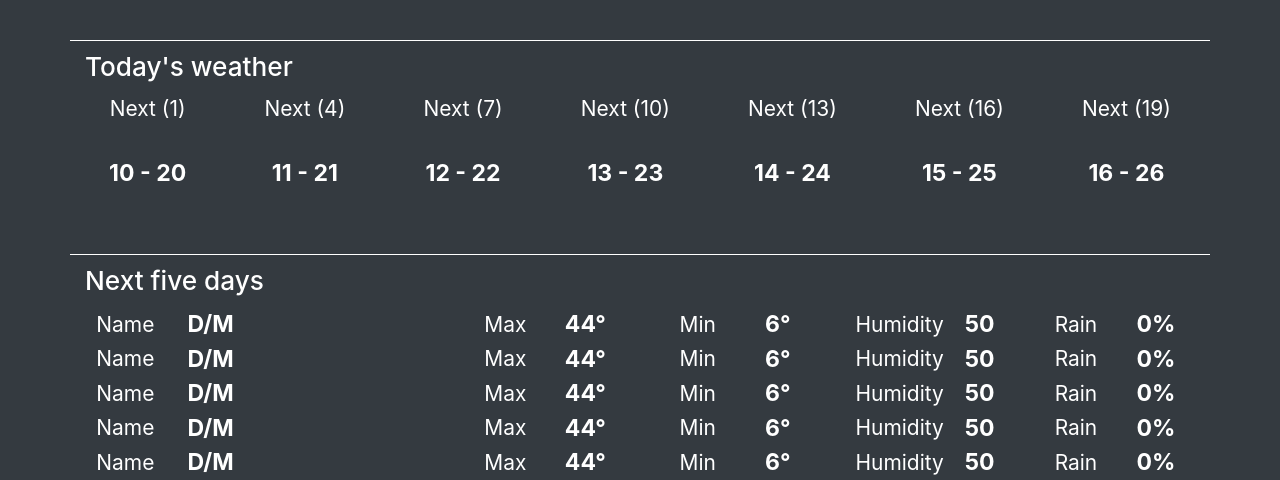
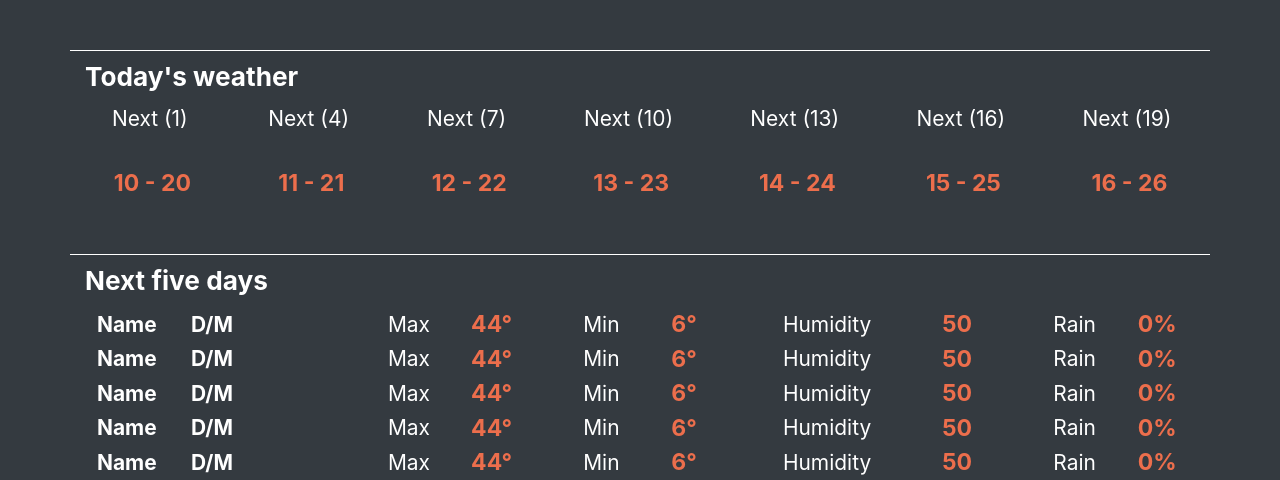
Before and after one commit to LGA-dev/weather-app, a website: page app/index.html in a window 1280 px wide. Shown: the part 320-800 px from the top of the page. Drawn offline with Linux system fonts and the light colour scheme.

Commit message:
Misc fixes on UI

```diff
--- a/app/index.html
+++ b/app/index.html
@@ -18,9 +18,9 @@
       <div class="col-12">
         <div class="current-location row">
           <!-- Location name -->
-          <div class="current-location__name col-12 font-size-1">City</div>
+          <h4 class="current-location__name col-12 font-weight-bold">City</h4>
           <!-- Location date -->
-          <div class="current-location__date col-12 font-size-1">Date</div>
+          <p class="current-location__date col-12 font-weight-bold">Date</p>
         </div>
       </div>
 
@@ -108,7 +108,7 @@
         <div class="hourly-forecast row d-flex justify-content-around">
           <!-- Section title -->
           <div class="hourly-forecast__title col-12 d-flex justify-content-left align-items-center border-top border-white">
-            <h5 class="mt-2">Today's weather</h5>
+            <h5 class="mt-2 font-weight-bold">Today's weather</h5>
           </div>
 
           <!-- Next (1) hour forecast card -->
@@ -209,13 +209,13 @@
         <div class="next-3-days-forecast row d-flex justify-content-around">
           <!-- Section title -->
           <div class="next-3-days-forecast__title col-12 d-flex justify-content-center align-items-center mb-2">
-            <h5 class="my-2">Next three days</h5>
+            <h5 class="my-2 font-weight-bold">Next three days</h5>
           </div>
 
           <!-- Next (1) day forecast card -->
           <div class="next-3-days-forecast__content-container col-3 p-0 d-flex flex-column justify-content-around align-items-center">
             <!-- Next (1) day -->
-            <div class="next-3-days-forecast__next-1-day--name my-1">Mon</div>
+            <div class="next-3-days-forecast__next-1-day--name my-1 font-weight-bold">Mon</div>
             <!-- Next (1) forecast icon -->
             <!-- <img class="next-3-days-forecast__icon" src="https://via.placeholder.com/50x50" alt="" srcset=""> -->
             <div class="next-3-days-forecast__icon_container">
@@ -228,7 +228,7 @@
           <!-- Next (2) day forecast card -->
           <div class="next-3-days-forecast__content-container col-3 p-0 d-flex flex-column justify-content-around align-items-center">
             <!-- Next (2) day -->
-            <div class="next-3-days-forecast__next-2-day--name my-1">Tue</div>
+            <div class="next-3-days-forecast__next-2-day--name my-1 font-weight-bold">Tue</div>
             <!-- Next (2) forecast icon -->
             <!-- <img class="next-3-days-forecast__icon" src="https://via.placeholder.com/50x50" alt="" srcset=""> -->
             <div class="next-3-days-forecast__icon_container">
@@ -241,7 +241,7 @@
           <!-- Next (3) day forecast card -->
           <div class="next-3-days-forecast__content-container col-3 p-0 d-flex flex-column justify-content-around align-items-center">
             <!-- Next (3) day -->
-            <div class="next-3-days-forecast__next-3-day--name my-1">Wed</div>
+            <div class="next-3-days-forecast__next-3-day--name my-1 font-weight-bold">Wed</div>
             <!-- Next (3) forecast icon -->
             <!-- <img class="next-3-days-forecast__icon" src="https://via.placeholder.com/50x50" alt="" srcset=""> -->
             <div class="next-3-days-forecast__icon_container">
@@ -258,18 +258,18 @@
       <div class="col-12">
         <div class="next-5-days-forecast row d-flex justify-content-around">
           <!-- Section title -->
-          <div class="next-5-days-forecast__title col-12 d-flex justify-content-left align-items-center  font-size-1 border-top border-white">
-            <h5 class="mt-2">Next five days</h5>
+          <div class="next-5-days-forecast__title col-12 d-flex justify-content-left align-items-center border-top border-white">
+            <h5 class="mt-2 font-weight-bold">Next five days</h5>
           </div>
 
           <!-- Next (1) day forecast card -->
             <!-- Next (1) day and month -->
             <div class="next-5-days-forecast__content_container col-2 d-flex flex-column-reverse flex-lg-row justify-content-around align-items-center text-center">
-              <p class="next-5-days-forecast__next-1-day--name m-0 mr-2">Name</p>
-              <p class="next-5-days-forecast__next-1-day--date m-0 font-size-1">D/M</p>
+              <p class="next-5-days-forecast__next-1-day--name m-0 mr-2 font-weight-bold">Name</p>
+              <p class="next-5-days-forecast__next-1-day--date m-0 font-weight-bold">D/M</p>
             </div>
             <!-- Next (1) forecast icon -->
-            <div class="next-5-days-forecast__icon_container col-2 d-flex flex-column-reverse flex-lg-row justify-content-around align-items-center text-center">
+            <div class="next-5-days-forecast__icon_container col-1 d-flex flex-column-reverse flex-lg-row justify-content-around align-items-center text-center">
               <!-- src="https://via.placeholder.com/50x50" -->
               <img id="next-5-days-forecast__icon-1" src="" alt="" srcset="">
             </div>
@@ -284,7 +284,7 @@
               <p class="next-5-days-forecast__next-1-day--min-temp m-0 font-size-1">6°</p>
             </div>
             <!-- Next (1) humidity -->
-            <div class="next-5-days-forecast__content_container col-2 d-flex flex-column-reverse flex-lg-row justify-content-around align-items-center text-center">
+            <div class="next-5-days-forecast__content_container col-3 d-flex flex-column-reverse flex-lg-row justify-content-around align-items-center text-center">
               <p class="next-5-days-forecast__content-description m-0">Humidity</p>
               <p class="next-5-days-forecast__next-1-day--humidity-percentage m-0 font-size-1">50</p>
             </div>
@@ -297,11 +297,11 @@
           <!-- Next (2) day forecast card -->
             <!-- Next (2) day and month -->
             <div class="next-5-days-forecast__content_container col-2 d-flex flex-column-reverse flex-lg-row justify-content-around align-items-center text-center">
-              <p class="next-5-days-forecast__next-2-day--name m-0 mr-2">Name</p>
-              <p class="next-5-days-forecast__next-2-day--date m-0 font-size-1">D/M</p>
+              <p class="next-5-days-forecast__next-2-day--name m-0 mr-2 font-weight-bold">Name</p>
+              <p class="next-5-days-forecast__next-2-day--date m-0 font-weight-bold">D/M</p>
             </div>
             <!-- Next (2) forecast icon -->
-            <div class="next-5-days-forecast__icon_container col-2 d-flex flex-column-reverse flex-lg-row justify-content-around align-items-center text-center">
+            <div class="next-5-days-forecast__icon_container col-1 d-flex flex-column-reverse flex-lg-row justify-content-around align-items-center text-center">
               <!-- src="https://via.placeholder.com/50x50" -->
               <img id="next-5-days-forecast__icon-2" src="" alt="" srcset="">
             </div>
@@ -316,7 +316,7 @@
               <p class="next-5-days-forecast__next-2-day--min-temp m-0 font-size-1">6°</p>
             </div>
             <!-- Next (2) humidity -->
-            <div class="next-5-days-forecast__content_container col-2 d-flex flex-column-reverse flex-lg-row justify-content-around align-items-center text-center">
+            <div class="next-5-days-forecast__content_container col-3 d-flex flex-column-reverse flex-lg-row justify-content-around align-items-center text-center">
               <p class="next-5-days-forecast__content-description m-0">Humidity</p>
               <p class="next-5-days-forecast__next-2-day--humidity-percentage m-0 font-size-1">50</p>
             </div>
@@ -329,11 +329,11 @@
           <!-- Next (3) day forecast card -->
             <!-- Next (3) day and month -->
             <div class="next-5-days-forecast__content_container col-2 d-flex flex-column-reverse flex-lg-row justify-content-around align-items-center text-center">
-              <p class="next-5-days-forecast__next-3-day--name m-0 mr-2">Name</p>
-              <p class="next-5-days-forecast__next-3-day--date m-0 font-size-1">D/M</p>
+              <p class="next-5-days-forecast__next-3-day--name m-0 mr-2 font-weight-bold">Name</p>
+              <p class="next-5-days-forecast__next-3-day--date m-0 font-weight-bold">D/M</p>
             </div>
             <!-- Next (3) forecast icon -->
-            <div class="next-5-days-forecast__icon_container col-2 d-flex flex-column-reverse flex-lg-row justify-content-around align-items-center text-center">
+            <div class="next-5-days-forecast__icon_container col-1 d-flex flex-column-reverse flex-lg-row justify-content-around align-items-center text-center">
               <!-- src="https://via.placeholder.com/50x50" -->
               <img id="next-5-days-forecast__icon-3" src="" alt="" srcset="">
             </div>
@@ -348,7 +348,7 @@
               <p class="next-5-days-forecast__next-3-day--min-temp m-0 font-size-1">6°</p>
             </div>
             <!-- Next (3) humidity -->
-            <div class="next-5-days-forecast__content_container col-2 d-flex flex-column-reverse flex-lg-row justify-content-around align-items-center text-center">
+            <div class="next-5-days-forecast__content_container col-3 d-flex flex-column-reverse flex-lg-row justify-content-around align-items-center text-center">
               <p class="next-5-days-forecast__content-description m-0">Humidity</p>
               <p class="next-5-days-forecast__next-3-day--humidity-percentage m-0 font-size-1">50</p>
             </div>
@@ -361,11 +361,11 @@
           <!-- Next (4) day forecast card -->
             <!-- Next (4) day and month -->
             <div class="next-5-days-forecast__content_container col-2 d-flex flex-column-reverse flex-lg-row  justify-content-around align-items-center text-center">
-              <p class="next-5-days-forecast__next-4-day--name m-0 mr-2">Name</p>
-              <p class="next-5-days-forecast__next-4-day--date m-0 font-size-1">D/M</p>
+              <p class="next-5-days-forecast__next-4-day--name m-0 mr-2 font-weight-bold">Name</p>
+              <p class="next-5-days-forecast__next-4-day--date m-0 font-weight-bold">D/M</p>
             </div>
             <!-- Next (4) forecast icon -->
-            <div class="next-5-days-forecast__icon_container col-2 d-flex flex-column-reverse flex-lg-row justify-content-around align-items-center text-center">
+            <div class="next-5-days-forecast__icon_container col-1 d-flex flex-column-reverse flex-lg-row justify-content-around align-items-center text-center">
               <!-- src="https://via.placeholder.com/50x50" -->
               <img id="next-5-days-forecast__icon-4" src="" alt="" srcset="">
             </div>
@@ -380,7 +380,7 @@
               <p class="next-5-days-forecast__next-4-day--min-temp m-0 font-size-1">6°</p>
             </div>
             <!-- Next (4) humidity -->
-            <div class="next-5-days-forecast__content_container col-2 d-flex flex-column-reverse flex-lg-row justify-content-around align-items-center text-center">
+            <div class="next-5-days-forecast__content_container col-3 d-flex flex-column-reverse flex-lg-row justify-content-around align-items-center text-center">
               <p class="next-5-days-forecast__content-description m-0">Humidity</p>
               <p class="next-5-days-forecast__next-4-day--humidity-percentage m-0 font-size-1">50</p>
             </div>
@@ -393,11 +393,11 @@
           <!-- Next (5) day forecast card -->
             <!-- Next (5) day and month -->
             <div class="next-5-days-forecast__content_container col-2 d-flex flex-column-reverse flex-lg-row justify-content-around align-items-center text-center">
-              <p class="next-5-days-forecast__next-5-day--name m-0 mr-2">Name</p>
-              <p class="next-5-days-forecast__next-5-day--date m-0 font-size-1">D/M</p>
+              <p class="next-5-days-forecast__next-5-day--name m-0 mr-2 font-weight-bold">Name</p>
+              <p class="next-5-days-forecast__next-5-day--date m-0 font-weight-bold">D/M</p>
             </div>
             <!-- Next (5) forecast icon -->
-            <div class="next-5-days-forecast__icon_container col-2 d-flex flex-column-reverse flex-lg-row justify-content-around align-items-center text-center">
+            <div class="next-5-days-forecast__icon_container col-1 d-flex flex-column-reverse flex-lg-row justify-content-around align-items-center text-center">
               <!-- src="https://via.placeholder.com/50x50" -->
               <img id="next-5-days-forecast__icon-5" src="" alt="" srcset="">
             </div>
@@ -412,7 +412,7 @@
               <p class="next-5-days-forecast__next-5-day--min-temp m-0 font-size-1">6°</p>
             </div>
             <!-- Next (5) humidity -->
-            <div class="next-5-days-forecast__content_container col-2 d-flex flex-column-reverse flex-lg-row justify-content-around align-items-center text-center">
+            <div class="next-5-days-forecast__content_container col-3 d-flex flex-column-reverse flex-lg-row justify-content-around align-items-center text-center">
               <p class="next-5-days-forecast__content-description m-0">Humidity</p>
               <p class="next-5-days-forecast__next-5-day--humidity-percentage m-0 font-size-1">50</p>
             </div>
--- a/app/scss/main.scss
+++ b/app/scss/main.scss
@@ -12,15 +12,11 @@ html {
   height: 100%;
 }
 
-// body {
-//   background-color: #222;
-//   color: #ececec;
-// }
-
 .font-size-1 {
   font-size: 1.1rem ;
   font-weight: bold;
-  // color: red;
+  margin-left: .25rem !important;
+  color: #ec6e4c;
 }
 
 .font-size-5 {
@@ -51,7 +47,7 @@ html {
 // }
 
 // .daily-stats {
-//   background-color: rgba(0, 255, 0, 0.5);
+//   background-color:#222;
 // }
 
 // .next-3-days-forecast {
```
Also changed, not shown: app/js/main.js (+46 -26 lines), app/css/main.css, css/main.css.
